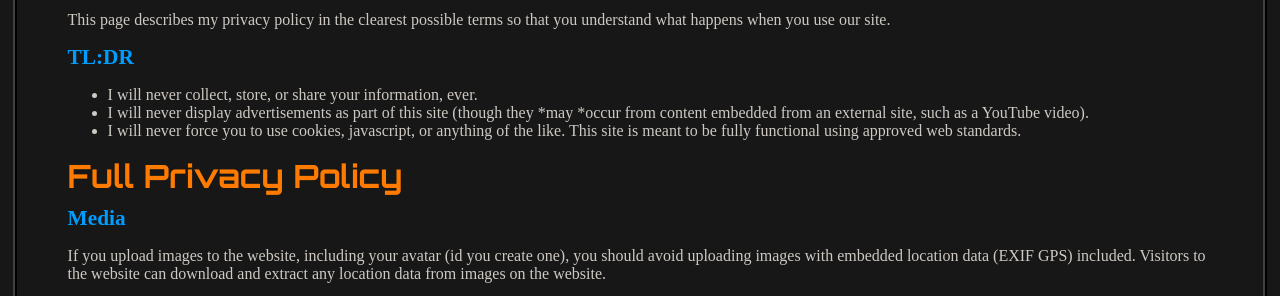
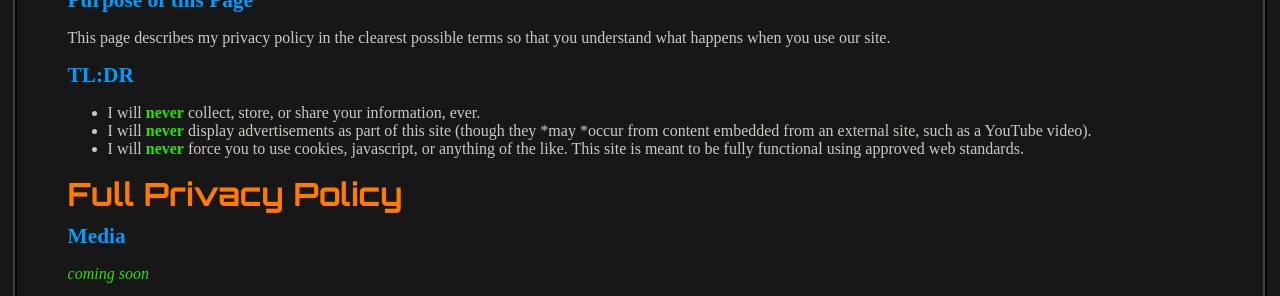
Before and after one commit to Zorziel/zorz.org, a plain HTML site: page about.html in a window 1280 px wide. Shown: the part 653-949 px from the top of the page. Drawn offline with Linux system fonts and the light colour scheme.

Commit message:
updated about

```diff
--- a/about.html
+++ b/about.html
@@ -73,6 +73,7 @@
 
             <BR><HR><BR>
             Fonts in use on the site:
+            <br>
             Orbitron: OFL: https://www.theleagueofmoveabletype.com/orbitron
             <BR><HR><BR>
         </div>
@@ -136,14 +137,14 @@
 
           <h2>TL:DR</h2>
           <ul>
-          <li>I will never collect, store, or share your information, ever.  </li>
-          <li>I will never display advertisements as part of this site (though they *may *occur from content embedded from an external site, such as a YouTube video).</li>
-          <li>I will never force you to use cookies, javascript, or anything of the like.  This site is meant to be fully functional using approved web standards.</li>
+          <li>I will <b>never</b> collect, store, or share your information, ever.  </li>
+          <li>I will <b>never</b> display advertisements as part of this site (though they *may *occur from content embedded from an external site, such as a YouTube video).</li>
+          <li>I will <b>never</b> force you to use cookies, javascript, or anything of the like.  This site is meant to be fully functional using approved web standards.</li>
           </ul>
           <h1>Full Privacy Policy</h1>
 
           <h2>Media</h2>
-          <p>If you upload images to the website, including your avatar  (id you create one), you should avoid uploading images with embedded  location data (EXIF GPS) included. Visitors to the website can download  and extract any location data from images on the website.</p>
+          <p><i>coming soon</i></p>
           <h2>Cookies</h2>
           <p>I do not require the use of cookies for any page on this site.  However, some linked sites may add cookies to your browser and then track your visits to/from here.
 
```
